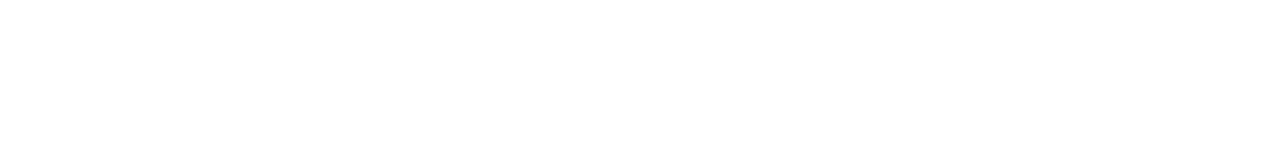
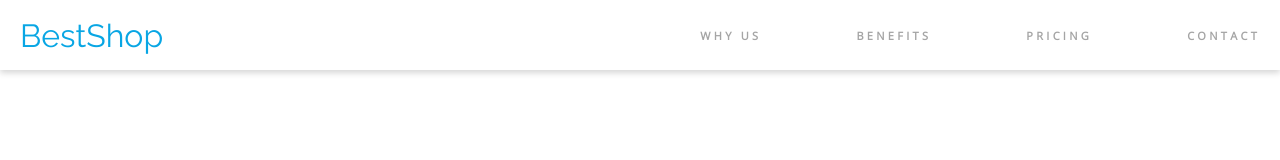
Before and after one commit to KrystekKa/Best_Shop_Res, a website built with Parcel: page index.html in a window 1280 px wide. Built offline with nearby package versions, Linux system fonts and the light colour scheme.

Commit message:
create nav

```diff
--- a/index.html
+++ b/index.html
@@ -15,6 +15,22 @@
     <link rel="stylesheet" href="scss/style.scss">
 </head>
 <body>
-
+<div class="navigation">
+    <div class="container">
+        <div class="row">
+            <p class="navigation-logo col-6-xs col-6-md">BestShop</p>
+            <div class="navigation-menu col-6-xs col-6-md">
+                <label class="hamburger" for="toggle-nav"></label>
+                <input class="checkbox" type="checkbox" id="toggle-nav">
+                <ul class="nav col-12-xs col-12-md">
+                    <li class="nav-list">why us</li>
+                    <li class="nav-list">benefits</li>
+                    <li class="nav-list">pricing</li>
+                    <li class="nav-list">contact</li>
+                </ul>
+            </div>
+        </div>
+    </div>
+</div>
 </body>
 </html>
--- /dev/null
+++ b/scss/elements/_nav.scss
@@ -0,0 +1,104 @@
+@use "scss/libs/variables";
+@use "scss/libs/breakpoints";
+
+.navigation {
+  height: 7rem;
+  width: 100vw;
+  box-shadow:0 3px 6px #00000029;
+  display: flex;
+  align-items: center;
+  .navigation-logo {
+    font-size: 3.2rem;
+    color: variables.$color-blue;
+    font-family: variables.$font-raleway;
+    font-weight: lighter;
+  }
+  .navigation-menu {
+    display: flex;
+    justify-content: end;
+    align-items: center;
+    .nav {
+      font-family: variables.$font-open-sans;
+      font-weight: bold;
+      position: fixed;
+      width: 100vw;
+      left: 0;
+      padding-top: 30px;
+      padding-bottom: 30px;
+      padding-left: 20px;
+      visibility: hidden;
+      box-shadow:0 3px 6px #00000029;
+      @include breakpoints.md {
+        visibility: visible;
+        display: flex;
+        align-items: center;
+        justify-content: end;
+        box-shadow: none;
+        gap: 9.5rem;
+        padding-right: 20px;
+        height: 7rem;
+      }
+      .nav-list {
+        color: variables.$color-light-grey;
+        text-transform: uppercase;
+        font-size: 1.1rem;
+        font-weight: bold;
+        letter-spacing: 3.3px;
+        margin-bottom: 14px;
+        display: block;
+        @include breakpoints.md {
+          display: flex;
+          justify-content: center;
+          align-items: center;
+          margin: 0;
+          height: 7rem;
+        }
+        &:hover {
+          color: variables.$color-black;
+          @include breakpoints.md {
+            border-bottom: 4px solid  variables.$color-blue;
+          }
+        }
+      }
+    }
+    .hamburger {
+      display: block;
+      width: 2rem;
+      height: 1.2rem;
+      border-top: 2px solid variables.$color-blue;
+      position: relative;
+      @include breakpoints.md {
+        display: none;
+      }
+      &::before, &::after {
+        content: "";
+        position: absolute;
+        top: 0;
+        left: 0;
+        width: 100%;
+        border-top: 2px solid variables.$color-blue;
+      }
+      &::before {
+        content: "";
+        transform: translateY(4px);
+      }
+      &::after {
+        content: "";
+        transform: translateY(10px);
+      }
+    }
+    .checkbox {
+      display: none;
+    }
+    .checkbox:checked + .nav {
+      width: 100vw;
+      visibility: visible;
+      top: 75px;
+      @include breakpoints.md {
+        display: flex;
+        justify-content: end;
+        top: 0;
+      }
+    }
+  }
+}
--- a/scss/style.scss
+++ b/scss/style.scss
@@ -3,3 +3,5 @@
 @use "libs/variables";
 @use "libs/breakpoints";
 @use "libs/grid";
+
+@use "elements/nav";
```
